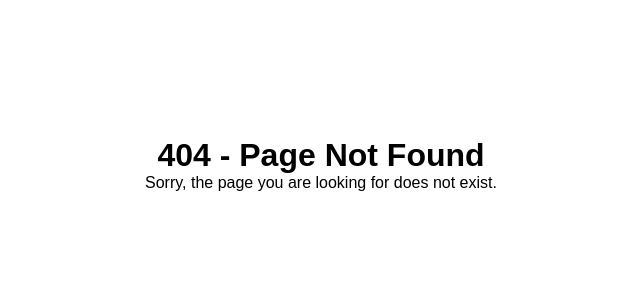
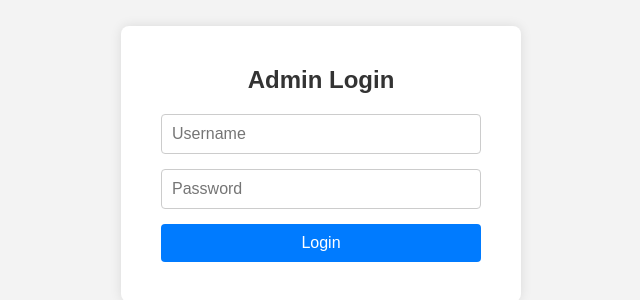
Before and after one commit to connect2abdulaziz/Nzxtgen-website-2026, a React (Create React App) app: page /admin in a window 1280 px wide. Before the commit this address had no page. Shown: the part 236-536 px from the top of the page, without its empty margins (319-959 px from the left). Built offline with nearby package versions, Linux system fonts and the light colour scheme.

Commit message:
feat: add admin login page and dashboard page fix: replace old hero-bg video with new hero-bg video and delete old video

```diff
--- a/src/App.js
+++ b/src/App.js
@@ -10,6 +10,8 @@ import SmartHome from "./pages/SmartHome";
 import Privacypage from "./pages/PrivacyPage";
 import Termspage from "./pages/Termspage";
 import NotFound from "./pages/NotFound";
+import AdminLogin from "./pages/AdminLogin";
+import AdminDashboard from "./pages/AdminDashboard";
 
 function App() {
   return (
@@ -26,6 +28,8 @@ function App() {
         <Route path="/Switch-board-upgrade" element={<SwitchBoard />} />
         <Route path="/Terms-and-Conditions" element={<Termspage />} />
         <Route path="*" element={<NotFound />} />
+        <Route path="/admin" element={<AdminLogin />} />
+        <Route path="/admin/dashboard" element={<AdminDashboard />} />
       </Routes>
     </Router>
   );
--- a/src/components/Welcome.js
+++ b/src/components/Welcome.js
@@ -2,7 +2,7 @@ import React, { useState, useEffect } from "react";
 import "./Welcome.css";
 // import welcomeImage1 from "../assets/welcome1.jpg";
 // import welcomeImage2 from "../assets/welcome2.jpg";
-import welcomeVideo from "../assets/video/video1.mp4";
+import welcomeVideo from "../assets/video/hero-bg.mp4";
 import welcomeVideoMobile from "../assets/video/mobileWelcome1.mp4";
 
 const Welcome = () => {
@@ -33,7 +33,7 @@ const Welcome = () => {
       slogan: "With next-gen electrical technology",
       buttonText: "EXPLORE",
       buttonLink: "/Our-Serives",
-    }
+    },
   ];
 
   const [currentSlide, setCurrentSlide] = useState(0);
--- /dev/null
+++ b/src/pages/AdminDashboard.js
@@ -0,0 +1,19 @@
+import React from "react";
+
+function AdminDashboard() {
+  return (
+    <div style={{ maxWidth: 800, margin: "50px auto" }}>
+      <h2>Admin Dashboard</h2>
+      <p>CRUD Operations Placeholder</p>
+      <ul>
+        <li>Create Item</li>
+        <li>Read Items</li>
+        <li>Update Item</li>
+        <li>Delete Item</li>
+      </ul>
+      {/* Replace above with actual CRUD components as needed */}
+    </div>
+  );
+}
+
+export default AdminDashboard;
--- /dev/null
+++ b/src/pages/AdminLogin.css
@@ -0,0 +1,53 @@
+.admin-login-container {
+  display: flex;
+  justify-content: center;
+  align-items: center;
+  min-height: 100vh;
+  background-color: #f3f3f3;
+}
+
+.admin-login-form {
+  background: white;
+  padding: 40px;
+  border-radius: 8px;
+  box-shadow: 0 0 12px rgba(0, 0, 0, 0.1);
+  width: 100%;
+  max-width: 400px;
+  text-align: center;
+}
+
+.admin-login-form h2 {
+  margin-bottom: 20px;
+  color: #333;
+}
+
+.admin-login-form input {
+  width: 100%;
+  padding: 10px;
+  margin-bottom: 15px;
+  font-size: 16px;
+  border: 1px solid #ccc;
+  border-radius: 4px;
+}
+
+.admin-login-form button {
+  width: 100%;
+  padding: 10px;
+  background-color: #007bff;
+  color: white;
+  font-size: 16px;
+  border: none;
+  border-radius: 4px;
+  cursor: pointer;
+  transition: background 0.2s ease;
+}
+
+.admin-login-form button:hover {
+  background-color: #0056b3;
+}
+
+.error-text {
+  color: red;
+  margin-top: 10px;
+  font-size: 14px;
+}
--- /dev/null
+++ b/src/pages/AdminLogin.js
@@ -0,0 +1,44 @@
+import React, { useState } from "react";
+import { useNavigate } from "react-router-dom";
+import "./AdminLogin.css";
+
+function AdminLogin() {
+  const [username, setUsername] = useState("");
+  const [password, setPassword] = useState("");
+  const [error, setError] = useState("");
+  const navigate = useNavigate();
+
+  const handleSubmit = (e) => {
+    e.preventDefault();
+    // Simple hardcoded login for demonstration
+    if (username === "admin" && password === "admin123") {
+      navigate("/admin/dashboard");
+    } else {
+      setError("Invalid credentials");
+    }
+  };
+
+  return (
+    <div className="admin-login-container">
+      <form className="admin-login-form" onSubmit={handleSubmit}>
+        <h2>Admin Login</h2>
+        <input
+          type="text"
+          placeholder="Username"
+          value={username}
+          onChange={(e) => setUsername(e.target.value)}
+        />
+        <input
+          type="password"
+          placeholder="Password"
+          value={password}
+          onChange={(e) => setPassword(e.target.value)}
+        />
+        <button type="submit">Login</button>
+        {error && <p className="error-text">{error}</p>}
+      </form>
+    </div>
+  );
+}
+
+export default AdminLogin;
```
Also changed, not shown: 2 other files (tests, documents, lock files or other folders).
